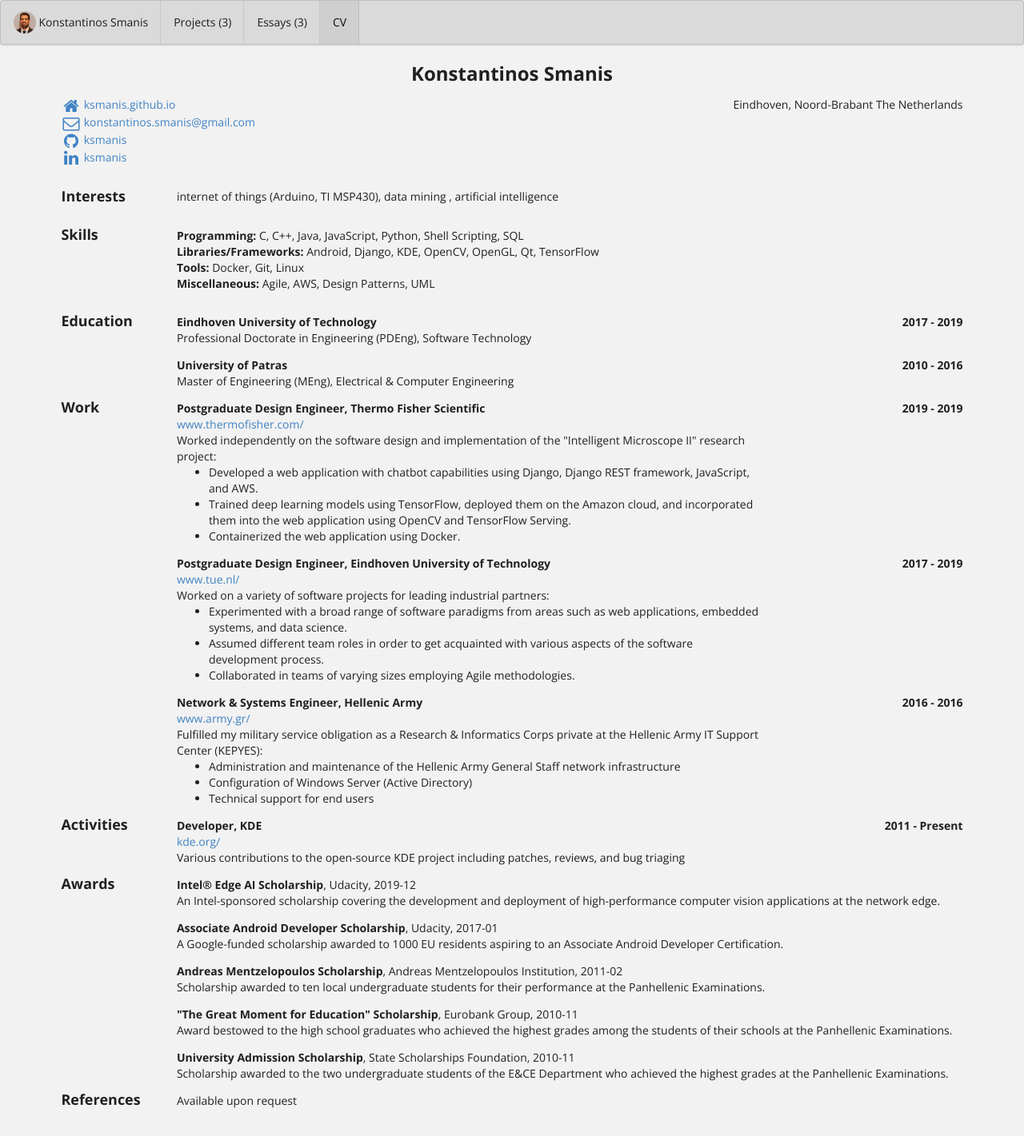
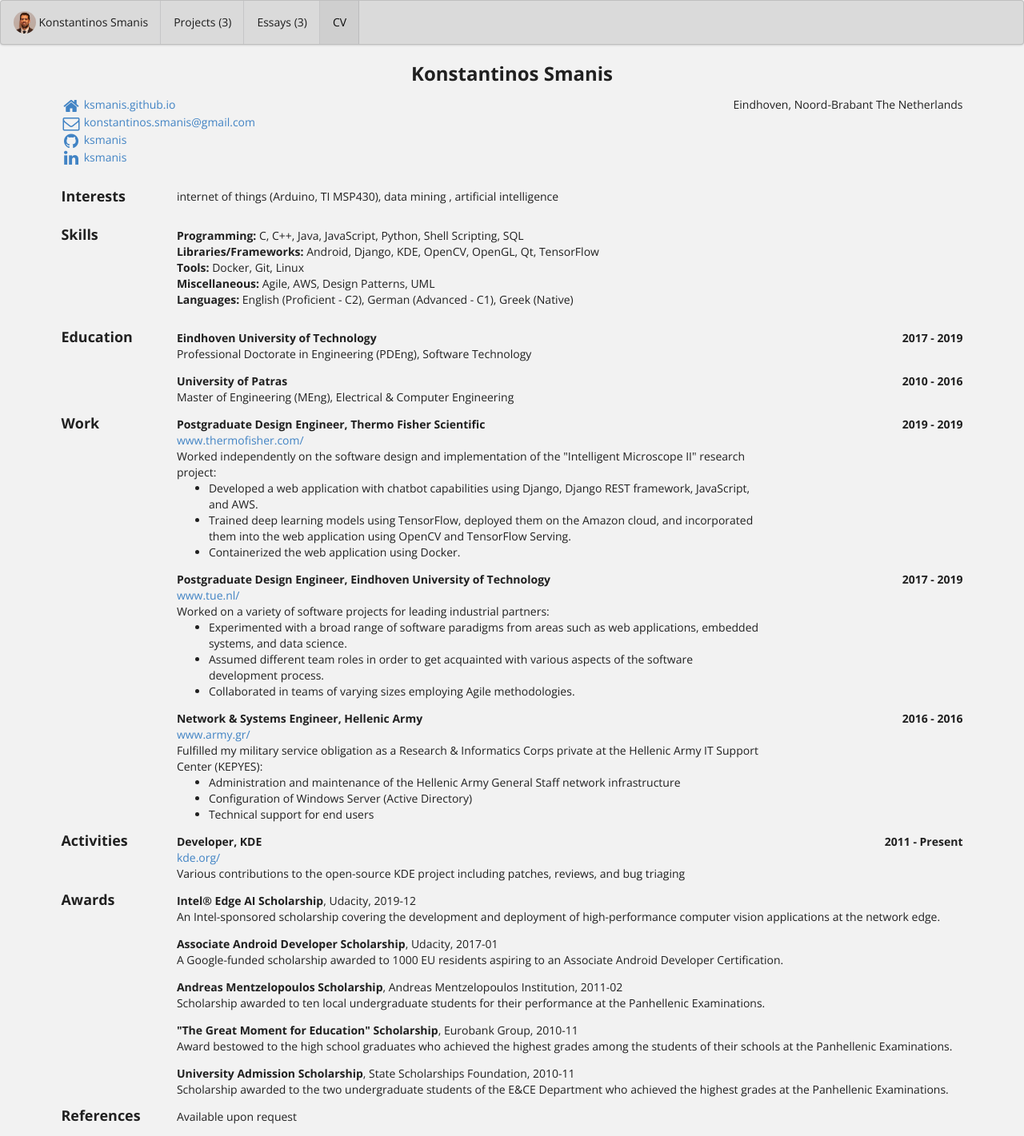
Before and after one commit to KSmanis/ksmanis.github.io, a Jekyll site: the page built from bio/index.html, in a window 1280 px wide. Shown: the whole page at 80% size. Built offline with Jekyll 4.4.1, drawn with Linux system fonts in a browser that asks for light colours.

Commit message:
Add languages in skills section

```diff
--- a/_data/bio.json
+++ b/_data/bio.json
@@ -90,6 +90,15 @@
         "AWS",
         "Design Patterns",
         "UML"
+      ]
+    },
+    {
+      "name": "Languages",
+      "level": "",
+      "keywords": [
+        "English (Proficient - C2)",
+        "German (Advanced - C1)",
+        "Greek (Native)"
       ]
     }
   ],
```
